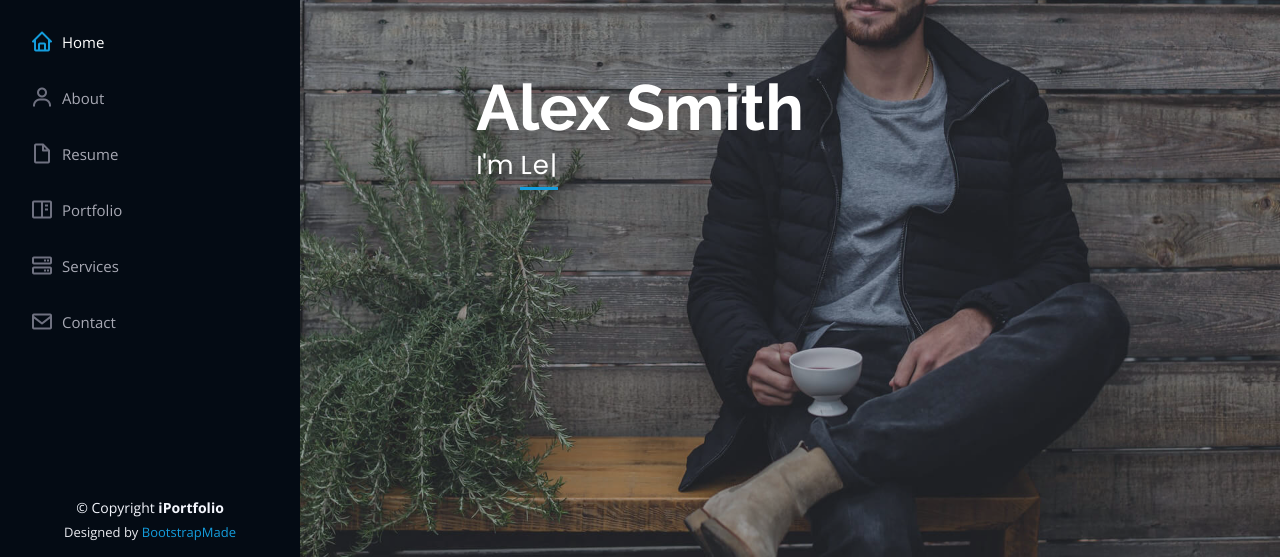
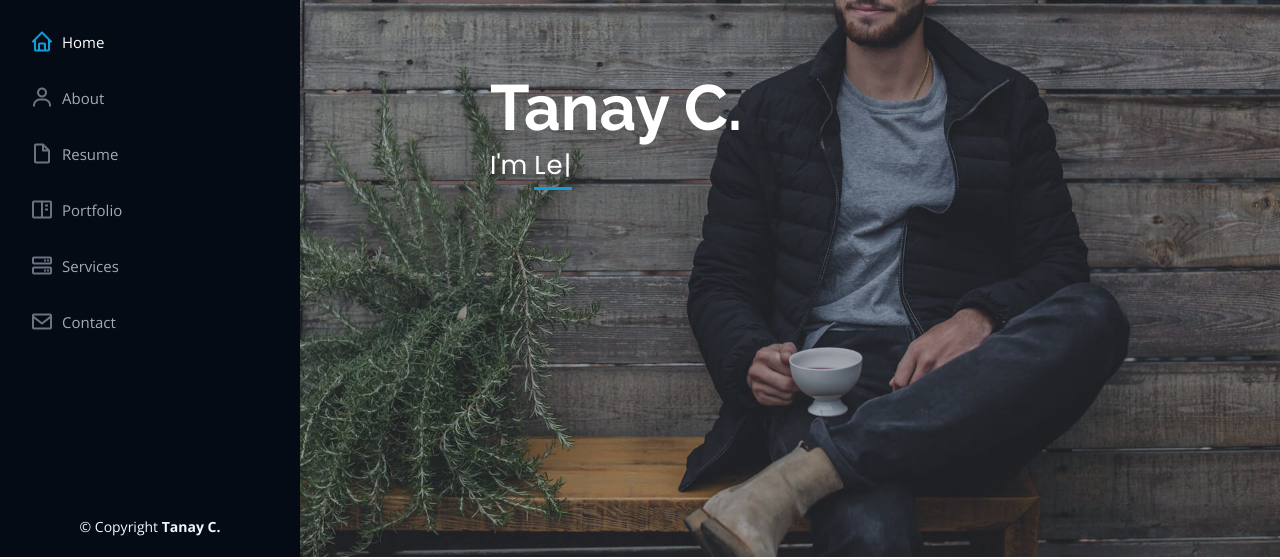
Before and after one commit to Tanay7/tanay.github.io, a plain HTML site: page index.html in a window 1280 px wide. Shown: the part 243-802 px from the top of the page. Drawn offline with nearby package versions, Linux system fonts and the light colour scheme.

Commit message:
Update index.html

```diff
--- a/index.html
+++ b/index.html
@@ -5,7 +5,7 @@
   <meta charset="utf-8">
   <meta content="width=device-width, initial-scale=1.0" name="viewport">
 
-  <title>iPortfolio Bootstrap Template - Index</title>
+  <title>Tanay C. Portfolio </title>
   <meta content="" name="description">
   <meta content="" name="keywords">
 
@@ -73,7 +73,7 @@
   <!-- ======= Hero Section ======= -->
   <section id="hero" class="d-flex flex-column justify-content-center align-items-center">
     <div class="hero-container" data-aos="fade-in">
-      <h1>Alex Smith</h1>
+      <h1>Tanay C.</h1>
       <p>I'm <span class="typed" data-typed-items="Analyst, Author, Learner"></span></p>
     </div>
   </section><!-- End Hero -->
@@ -629,14 +629,14 @@
   <footer id="footer">
     <div class="container">
       <div class="copyright">
-        &copy; Copyright <strong><span>iPortfolio</span></strong>
+        &copy; Copyright <strong><span>Tanay C.</span></strong>
       </div>
       <div class="credits">
         <!-- All the links in the footer should remain intact. -->
         <!-- You can delete the links only if you purchased the pro version. -->
         <!-- Licensing information: https://bootstrapmade.com/license/ -->
         <!-- Purchase the pro version with working PHP/AJAX contact form: https://bootstrapmade.com/iportfolio-bootstrap-portfolio-websites-template/ -->
-        Designed by <a href="https://bootstrapmade.com/">BootstrapMade</a>
+<!--    Designed by <a href="https://bootstrapmade.com/">BootstrapMade</a> -->
       </div>
     </div>
   </footer><!-- End  Footer -->
```
